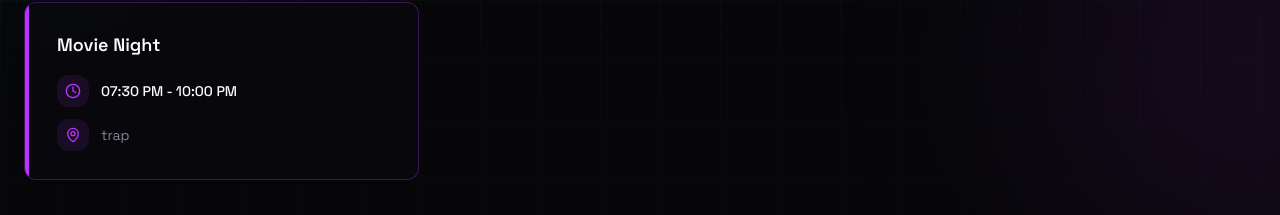
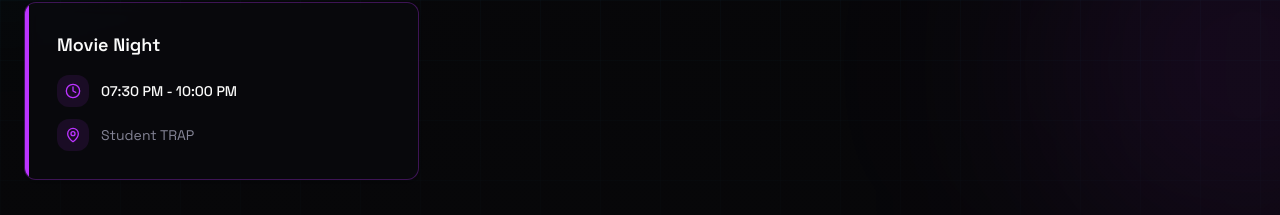
Before and after one commit to FarisPalayi/insight-26, a React (Vite) app: page /schedule in a window 1280 px wide. Shown: the part 480-695 px from the top of the page. Built offline with nearby package versions, Linux system fonts and the light colour scheme; no server answers; the database is empty.

Commit message:
fix: showing venue id instead of venue name

```diff
--- a/src/components/features/event-detail/LogisticsGrid.tsx
+++ b/src/components/features/event-detail/LogisticsGrid.tsx
@@ -1,6 +1,6 @@
 import { motion } from 'framer-motion';
 import { Calendar, MapPin, Users, IndianRupee } from 'lucide-react';
-import { type UnifiedEvent, dayLabels, teamSizeLabels } from '@/lib/data/unifiedEvents';
+import { type UnifiedEvent, dayLabels, getVenueName, teamSizeLabels } from '@/lib/data/unifiedEvents';
 
 interface LogisticsGridProps {
   event: UnifiedEvent;
@@ -45,7 +45,7 @@ export function LogisticsGrid({ event }: LogisticsGridProps) {
     {
       icon: <MapPin className="w-4 h-4 text-event-cultural" />,
       label: 'Venue',
-      value: event.venue,
+      value: getVenueName(event.venue),
     },
     {
       icon: <Users className="w-4 h-4 text-event-seminar" />,
--- a/src/components/features/events/EventsSection.tsx
+++ b/src/components/features/events/EventsSection.tsx
@@ -9,6 +9,7 @@ import {
   getActiveCategories,
   categoryLabels,
   type UnifiedEvent,
+  getVenueName,
 } from "@/lib/data/unifiedEvents";
 import { EventsSectionHeader } from "@/components/features/events/EventsSectionHeader";
 import { FeaturedEventsCarousel } from "./FeaturedEventCarousal";
@@ -37,7 +38,7 @@ export function EventsSection({ events = [] }: EventsSectionProps) {
       const query = debouncedSearch.toLowerCase().trim();
       const searchMatch = !query ||
         e.name.toLowerCase().includes(query) ||
-        (e.venue?.toLowerCase() ?? "").includes(query) ||
+        (getVenueName(e.venue)?.toLowerCase() ?? "").includes(query) ||
         (e.description?.toLowerCase() ?? "").includes(query);
 
       return categoryMatch && searchMatch;
--- a/src/components/features/events/FeaturedEventCard.tsx
+++ b/src/components/features/events/FeaturedEventCard.tsx
@@ -5,7 +5,7 @@ import { Skeleton } from '@/components/ui/skeleton';
 import { Button } from '@/components/ui/button';
 import { cn } from '@/lib/utils';
 import { Link } from 'react-router';
-import type { UnifiedEvent } from '@/lib/data/unifiedEvents';
+import { getVenueName, type UnifiedEvent } from '@/lib/data/unifiedEvents';
 
 interface FeaturedEventCardProps {
   event: UnifiedEvent;
@@ -91,7 +91,7 @@ export function FeaturedEventCard({ event, index = 0 }: FeaturedEventCardProps)
             {/* METADATA GRID - Premium Stats */}
             <div className="grid grid-cols-2 md:grid-cols-3 gap-3 sm:gap-4 mb-6 sm:mb-8">
               <StatItem icon={Clock} label="Time" value={event.schedule?.displayTime?.split(' - ')[0] || "10:00 AM"} />
-              <StatItem icon={MapPin} label="Venue" value={event.venue || "CCSIT"} />
+              <StatItem icon={MapPin} label="Venue" value={getVenueName(event.venue) || "CCSIT"} />
               <StatItem icon={Users} label="Team Size" value={event.teamSize || "Team of 5"} />
             </div>
 
--- a/src/components/features/schedule/EventCard.tsx
+++ b/src/components/features/schedule/EventCard.tsx
@@ -1,6 +1,6 @@
 import { motion } from 'framer-motion';
 import { Clock, MapPin, Timer, AlertTriangle } from 'lucide-react';
-import { type UnifiedEvent } from '@/lib/data/unifiedEvents';
+import { getVenueName, type UnifiedEvent } from '@/lib/data/unifiedEvents';
 import { cn } from '@/lib/utils';
 import { Card, CardContent } from '@/components/ui/card';
 import { Badge } from '@/components/ui/badge';
@@ -92,14 +92,6 @@ function getEventName(event: UnifiedEvent | null | undefined): string {
 }
 
 /**
- * Safely gets event venue with fallback
- */
-function getEventVenue(event: UnifiedEvent | null | undefined): string {
-  if (!event) return 'CCSIT CU Campus';
-  return event.venue || 'CCSIT CU Campus';
-}
-
-/**
  * Safely gets event display time with fallback
  */
 function getEventTime(event: UnifiedEvent | null | undefined): string {
@@ -158,7 +150,7 @@ export function ScheduleEventCard({ event, index = 0, onClick }: EventCardProps)
   // Get safe values
   const eventId = getEventId(event);
   const eventName = getEventName(event);
-  const eventVenue = getEventVenue(event);
+  const eventVenue = getVenueName(event.venue);
   const eventTime = getEventTime(event);
   const style = getCategoryStyle(event.category);
 
```
